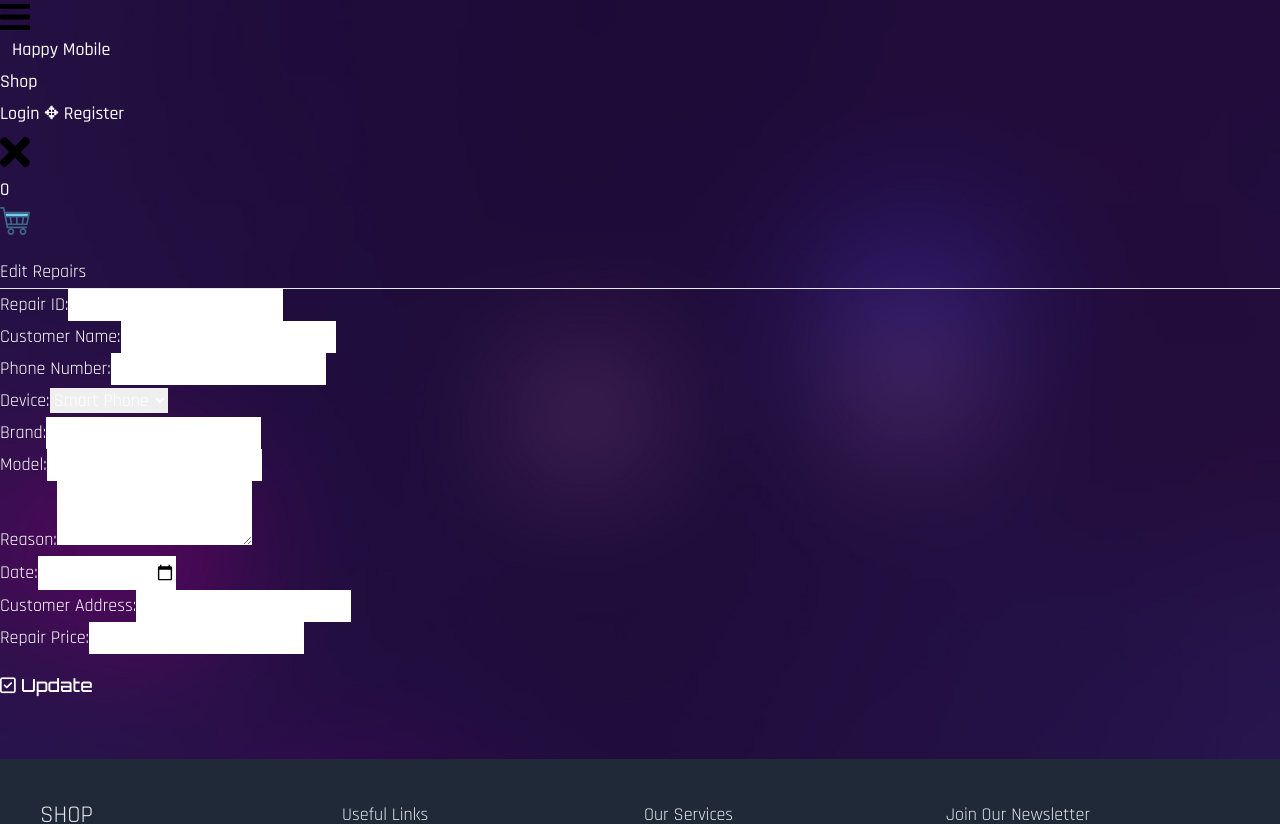
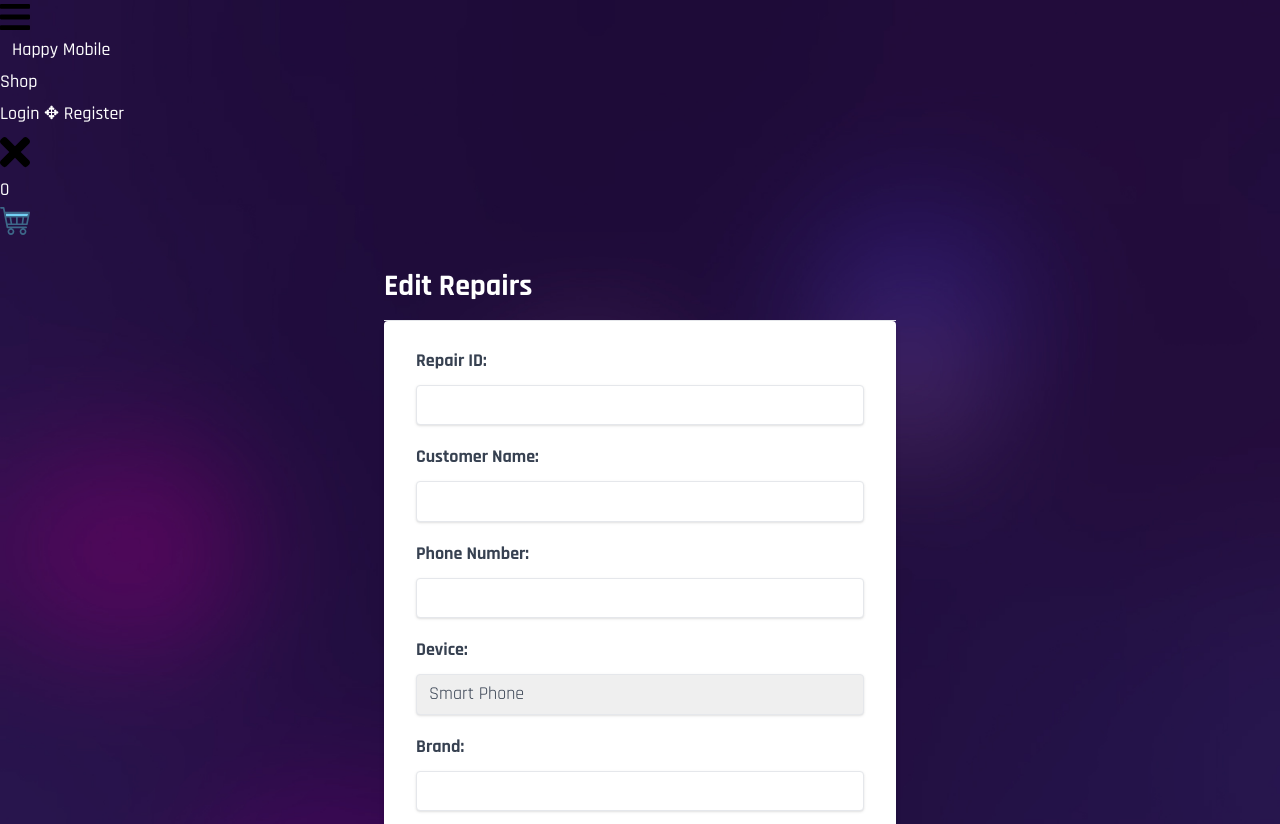
Before and after one commit to GunawardaneKC/HappyMobile-001, a React (Create React App) app in the folder client/: page /editRepair/1 in a window 1280 px wide. Shown: the top 824 px of the page. Built offline with nearby package versions, Linux system fonts and the light colour scheme; no server answers; a web font is replaced by a local one.

Commit message:
7th Commit

```diff
--- a/client/src/components/mainpages/Repair/RepairEditPost.jsx
+++ b/client/src/components/mainpages/Repair/RepairEditPost.jsx
@@ -152,60 +152,60 @@ export default function EditPost() {
 
 
   return (
-    <div style={{ marginTop: '20px' }}>
-      <h4>Edit Repairs</h4>
+    <div className='max-w-lg mx-auto my-8'>
+      <h4 className='text-3xl font-bold mb-4'>Edit Repairs</h4>
       <hr />
 
-      <form onSubmit={handleFormSubmit}>
-        <div className='form-group'>
-          <label>Repair ID:</label>
+      <form className='bg-white shadow-md rounded px-8 pt-6 pb-8 mb-4' onSubmit={handleFormSubmit}>
+        <div className='mb-4'>
+          <label className='block text-gray-700 font-bold mb-2'>Repair ID:</label>
           <input
             type='text'
-            className={`form-control ${errors.repairID && "is-invalid"}`}
+            className={`shadow appearance-none border rounded w-full py-2 px-3 text-gray-700 leading-tight focus:outline-none focus:shadow-outline ${errors.repairID && "is-invalid"}`}
             name='repairID'
             value={repairID}
             onChange={handleInputChange}
 
           />
           {errors.repairID && (
-          <div className="invalid-feedback">{errors.repairID}</div>
+          <div className="invalid-feedback text-red-500">{errors.repairID}</div>
         )}
         </div>
 
-        <div className='form-group'>
-          <label>Customer Name:</label>
+        <div className='mb-4'>
+          <label className='block text-gray-700 font-bold mb-2'>Customer Name:</label>
           <input
             type='text'
-            className={`form-control ${errors.customerName && "is-invalid"}`}
+            className={`shadow appearance-none border rounded w-full py-2 px-3 text-gray-700 leading-tight focus:outline-none focus:shadow-outline ${errors.customerName && "is-invalid"}`}
             name='customerName'
             value={customerName}
             onChange={handleInputChange}
           />
           {errors.customerName && (
-          <div className="invalid-feedback">{errors.customerName}</div>
+          <div className="invalid-feedback text-red-500">{errors.customerName}</div>
         )}
         </div>
 
-        <div className='form-group'>
-          <label>Phone Number:</label>
+        <div className='mb-4'>
+          <label className='block text-gray-700 font-bold mb-2'>Phone Number:</label>
           <input
             type='number'
             pattern="[0-9]{10}"
-            className={`form-control ${errors.phoneNum && "is-invalid"}`}
+            className={`shadow appearance-none border rounded w-full py-2 px-3 text-gray-700 leading-tight focus:outline-none focus:shadow-outline ${errors.phoneNum && "is-invalid"}`}
             name='phoneNum'
             value={phoneNum}
             onChange={handleInputChange}
 
           />
           {errors.phoneNum && (
-          <div className="invalid-feedback">{errors.phoneNum}</div>
+          <div className="invalid-feedback text-red-500">{errors.phoneNum}</div>
         )}
         </div>
 
-        <div className='form-group'>
-          <label>Device:</label>
+        <div className='mb-4'>
+          <label className='block text-gray-700 font-bold mb-2'>Device:</label>
           <select
-                className={`form-control ${errors.device && "is-invalid"}`}
+                className={`shadow appearance-none border rounded w-full py-2 px-3 text-gray-700 leading-tight focus:outline-none focus:shadow-outline ${errors.device && "is-invalid"}`}
                 name='device'
                 value={device}
                 onChange={handleInputChange}
@@ -220,99 +220,99 @@ export default function EditPost() {
                 <option value="Mac Book">Mac Book</option>
             </select>
             {errors.device && (
-          <div className="invalid-feedback">{errors.device}</div>
+          <div className="invalid-feedback text-red-500">{errors.device}</div>
         )}
         </div>
 
-        <div className='form-group'>
-          <label>Brand:</label>
+        <div className='mb-4'>
+          <label className='block text-gray-700 font-bold mb-2'>Brand:</label>
           <input
             type='text'
-            className={`form-control ${errors.Brand && "is-invalid"}`}
+            className={`shadow appearance-none border rounded w-full py-2 px-3 text-gray-700 leading-tight focus:outline-none focus:shadow-outline ${errors.Brand && "is-invalid"}`}
             name='Brand'
             value={Brand}
             onChange={handleInputChange}
           />
           {errors.Brand && (
-          <div className="invalid-feedback">{errors.Brand}</div>
+          <div className="invalid-feedback text-red-500">{errors.Brand}</div>
         )}
         </div>
 
-        <div className='form-group'>
-          <label>Model:</label>
+        <div className='mb-4'>
+          <label className='block text-gray-700 font-bold mb-2'>Model:</label>
           <input
             type='text'
-            className={`form-control ${errors.Model && "is-invalid"}`}
+            className={`shadow appearance-none border rounded w-full py-2 px-3 text-gray-700 leading-tight focus:outline-none focus:shadow-outline ${errors.Model && "is-invalid"}`}
             name='Model'
             value={Model}
             onChange={handleInputChange}
           />
           {errors.Model && (
-          <div className="invalid-feedback">{errors.Model}</div>
+          <div className="invalid-feedback text-red-500">{errors.Model}</div>
         )}
         </div>
 
-        <div className='form-group'>
-          <label>Reason:</label>
+        <div className='mb-4'>
+          <label className='block text-gray-700 font-bold mb-2'>Reason:</label>
           <textarea
             type='text'
-            className={`form-control ${errors.reason && "is-invalid"}`}
+            className={`shadow appearance-none border rounded w-full py-2 px-3 text-gray-700 leading-tight focus:outline-none focus:shadow-outline ${errors.reason && "is-invalid"}`}
             name='reason'
             value={reason}
             onChange={handleInputChange}
 
           />
           {errors.reason && (
-          <div className="invalid-feedback">{errors.reason}</div>
+          <div className="invalid-feedback text-red-500 -mt-3">{errors.reason}</div>
         )}
         </div>
 
-        <div className='form-group'>
-          <label>Date:</label>
+        <div className='mb-4'>
+          <label className='block text-gray-700 font-bold mb-2'>Date:</label>
           <input
             type='date'
-            className={`form-control ${errors.givenDate && "is-invalid"}`}
+            className={`shadow appearance-none border rounded w-full py-2 px-3 text-gray-700 leading-tight focus:outline-none focus:shadow-outline ${errors.givenDate && "is-invalid"}`}
             name='givenDate'
             value={givenDate}
             onChange={handleInputChange}
 
           />
           {errors.givenDate && (
-          <div className="invalid-feedback">{errors.givenDate}</div>
+          <div className="invalid-feedback text-red-500">{errors.givenDate}</div>
         )}
         </div>
 
-        <div className='form-group'>
-          <label>Customer Address:</label>
+        <div className='mb-4'>
+          <label className='block text-gray-700 font-bold mb-2'>Customer Address:</label>
           <input
             type='text'
-            className={`form-control ${errors.customerAddress && "is-invalid"}`}
+            className={`shadow appearance-none border rounded w-full py-2 px-3 text-gray-700 leading-tight focus:outline-none focus:shadow-outline ${errors.customerAddress && "is-invalid"}`}
             name='customerAddress'
             value={customerAddress}
             onChange={handleInputChange}
           />
           {errors.customerAddress && (
-          <div className="invalid-feedback">{errors.customerAddress}</div>
+          <div className="invalid-feedback text-red-500">{errors.customerAddress}</div>
         )}
         </div>
 
-        <div className='form-group'>
-          <label>Repair Price:</label>
+        <div className='mb-4'>
+          <label className='block text-gray-700 font-bold mb-2'>Repair Price:</label>
           <input
             type='text'
-            className={`form-control ${errors.repairPrize && "is-invalid"}`}
+            className={`shadow appearance-none border rounded w-full py-2 px-3 text-gray-700 leading-tight focus:outline-none focus:shadow-outline ${errors.repairPrize && "is-invalid"}`}
             name='repairPrize'
             value={repairPrize}
             onChange={handleInputChange}
           />
           {errors.repairPrize && (
-          <div className="invalid-feedback">{errors.repairPrize}</div>
+          <div className="invalid-feedback text-red-500">{errors.repairPrize}</div>
         )}
         </div>
 
         <button
           type='submit'
-          className='btn btn-success'
+          className='bg-blue-500 hover:bg-blue-700 text-white font-bold py-2 px-4 rounded focus:outline-none focus:shadow-outline'
           style={{ marginTop: '15px' }}
         >
           <i className='far fa-check-square'></i>
--- a/client/src/components/mainpages/Repair/RepairHome.jsx
+++ b/client/src/components/mainpages/Repair/RepairHome.jsx
@@ -62,13 +62,13 @@ const Home = () => {
       <div className='w-10 h-10 rounded-full bg-gray-100 flex items-center justify-center'>
         <i className='fas fa-search text-gray-500'></i>
       </div>
-      <input className='ml-3 py-2 px-4 w-80 border border-gray-200 rounded-md focus:outline-none focus:ring focus:ring-cyan-500' type='search' placeholder='Search' name='searchQuery' onChange={handleSearch} />
+      <input className='ml-3 py-2 px-4 w-80 border border-gray-200 rounded-md focus:outline-none focus:ring focus:ring-cyan-500 text-gray-950' type='search' placeholder='Search' name='searchQuery' onChange={handleSearch} />
     </div>
     <div className='flex space-x-4'>
-      <button className='py-2 px-4 bg-cyan-500 hover:bg-cyan-600 text-white rounded-md'>
+      <button className='py-2 px-4 bg-purple-500 hover:bg-purple-600 text-white rounded-md'>
         <Link to='/addRepair' style={{ textDecoration: 'none' }}>Add New Repair</Link>
       </button>
-      <button className='py-2 px-4 bg-purple-500 hover:bg-purple-600 text-white rounded-md'>
+      <button className='py-2 px-4 bg-cyan-500 hover:bg-cyan-600 text-white rounded-md'>
         <Link to='/completedRepair' style={{ textDecoration: 'none' }}>View Completed Repairs</Link>
       </button>
     </div>
```
Also changed, not shown: client/src/components/mainpages/Repair/RepairCompletedTable.jsx (+29 -32 lines), client/src/components/mainpages/Repair/RepairCreatePosts.jsx (+107 -48 lines), client/src/components/mainpages/Repair/RepairR.js (+8 -10 lines).
